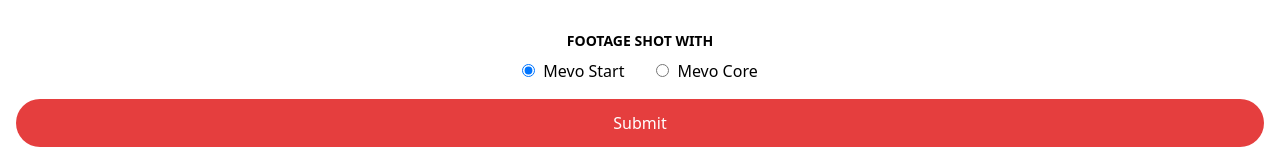
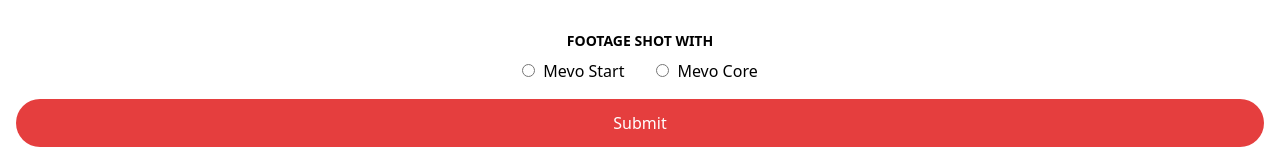
Before and after one commit to ottocedeno/mevo-footage-frontend-app, a React (Create React App) app: page / in a window 1280 px wide. Shown: the part 600-754 px from the top of the page. Built offline with nearby package versions, Linux system fonts and the light colour scheme.

Commit message:
Abstracted 'current' prop

```diff
--- a/src/components/FormRadioInput.js
+++ b/src/components/FormRadioInput.js
@@ -1,18 +1,13 @@
 import React from "react";
 
-const FormRadioInput = ({
-  name,
-  value,
-  currentModel,
-  handleFormInputChange,
-}) => {
+const FormRadioInput = ({ name, value, current, handleFormInputChange }) => {
   return (
     <label>
       <input
         type="radio"
         name={name}
         value={value}
-        checked={currentModel === value}
+        checked={current === value}
         onChange={handleFormInputChange}
       />
       <span className="ml-2">{value}</span>
```
